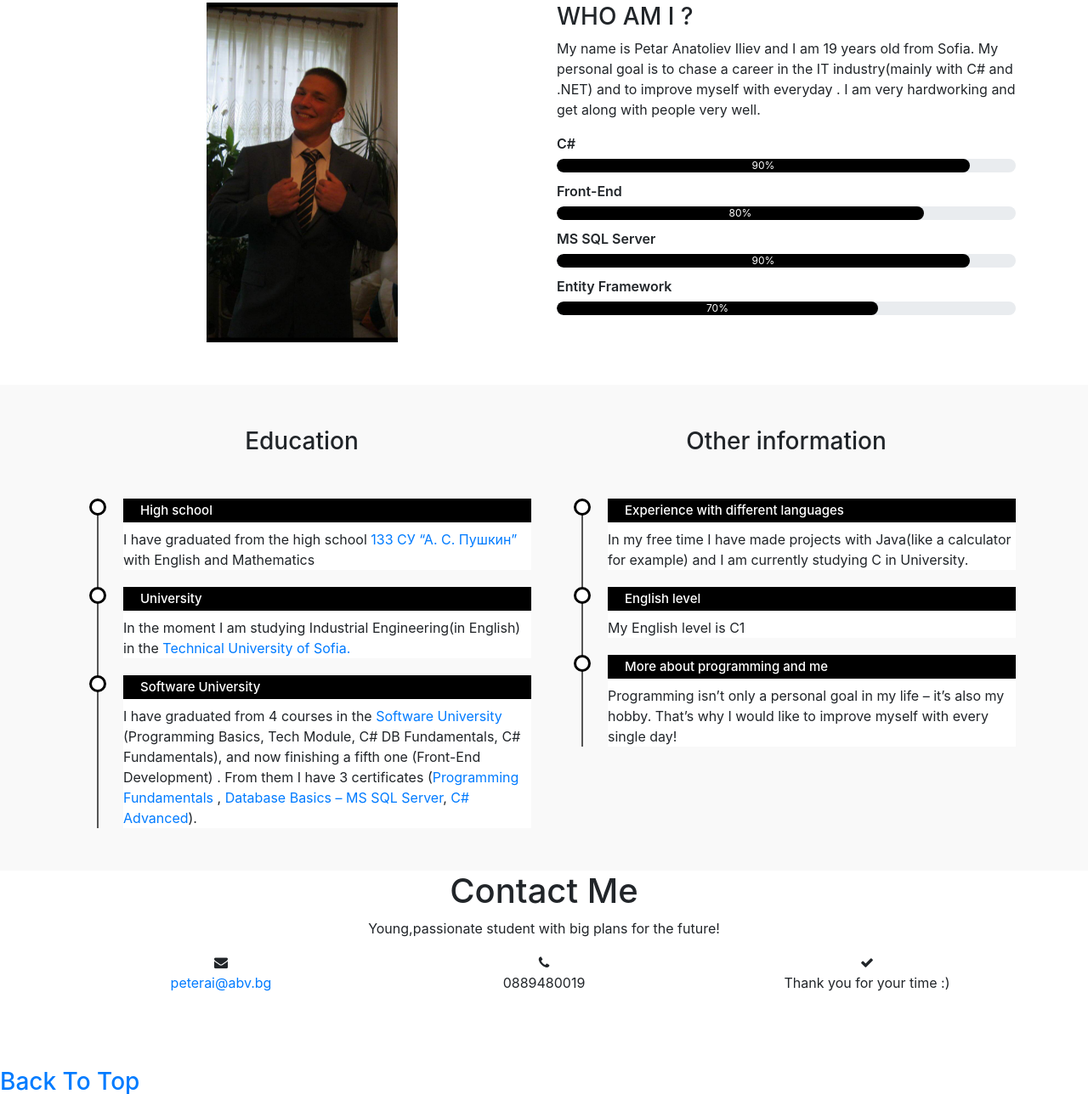
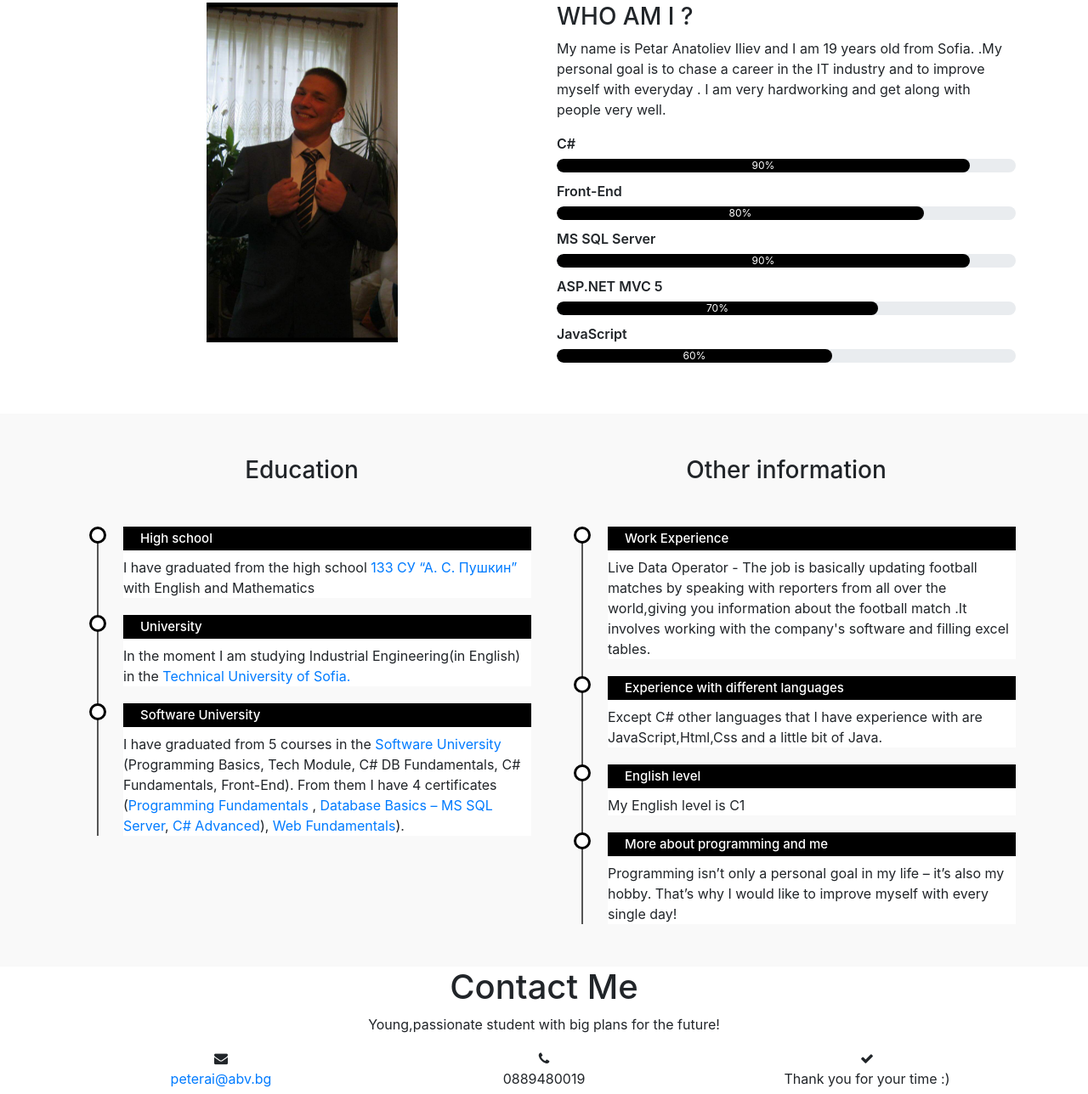
Before and after one commit to PIliev24/Skino24.github.io, a plain HTML site: page index.html in a window 1280 px wide. Shown: the part 973-2261 px from the top of the page at 85% size. Drawn offline with nearby package versions, Linux system fonts and the light colour scheme.

Commit message:
Update index.html

```diff
--- a/index.html
+++ b/index.html
@@ -61,7 +61,7 @@
                           <div class="col-md-6">
                               <h3>WHO AM I ?</h3>
                               <p>My name is Petar Anatoliev Iliev and I am 19 years old from Sofia.
-                                  My personal goal is to chase a career in the IT industry(mainly with C# and .NET)
+                                  .My personal goal is to chase a career in the IT industry
                                   and to improve myself with everyday .
                                   I am very hardworking and get along with people very well.
                                 </p>
@@ -83,9 +83,14 @@
                                         <div class="progress-bar" style="width: 90%;">90%</div>
                                     </div>
 
-                                    <p>Entity Framework</p>
+                                    <p>ASP.NET MVC 5</p>
                                     <div class="progress">
                                         <div class="progress-bar" style="width: 70%;">70%</div>
+                                    </div>
+
+                                    <p>JavaScript</p>
+                                    <div class="progress">
+                                        <div class="progress-bar" style="width: 60%;">60%</div>
                                     </div>
 
                                 </div>
@@ -114,13 +119,13 @@
                             <li>
                                 <h4>Software University</h4>
                                 <p>
-                                    I have graduated from 4 courses in the <a href="https://softuni.bg/" target="_blank">Software University</a>
-                                    (Programming Basics, Tech Module, C# DB Fundamentals, C# Fundamentals),
-                                    and now finishing a fifth one (Front-End Development) .
-                                    From them I have 3 certificates
+                                    I have graduated from 5 courses in the <a href="https://softuni.bg/" target="_blank">Software University</a>
+                                    (Programming Basics, Tech Module, C# DB Fundamentals, C# Fundamentals, Front-End).
+                                    From them I have 4 certificates
                                     (<a href="./Certificates/PF.html" target="_blank">Programming Fundamentals</a>
                                     , <a href="./Certificates/DBS.html" target="_blank">Database Basics – MS SQL Server</a>,
-                                    <a href = "./Certificates/CA.html" target="_blank">C# Advanced</a>).
+                                    <a href = "./Certificates/CA.html" target="_blank">C# Advanced</a>),
+                                    <a href = "./Certificates/WebFundamentals.html" target="_blank">Web Fundamentals</a>).
                                 </p>
                             </li>
 
@@ -131,9 +136,15 @@
                             <ul class = "timeline">
 
                               <li>
+                                <h4>Work Experience</h4>
+                                <p>Live Data Operator - The job is basically updating football matches by speaking with reporters from all over the world,giving you information about the football match
+                                  .It involves working with the company's software and filling excel tables.
+                                </p>
+                              </li>
+
+                              <li>
                                 <h4>Experience with different languages</h4>
-                                <p>In my free time I have made projects with Java(like a calculator for example) and
-                                  I am currently studying C in University.
+                                <p>Except C# other languages that I have experience with are JavaScript,Html,Css and a little bit of Java.
                                 </p>
                               </li>
 
@@ -156,7 +167,7 @@
                     </div>
                   </div>
 
-                  <div class="contact" id = "contact">
+                  <div class="contact" id = contact>
                     <div class="container text-center">
                       <h1>Contact Me</h1>
                       <p>Young,passionate student with big plans for the future!</p>
```
